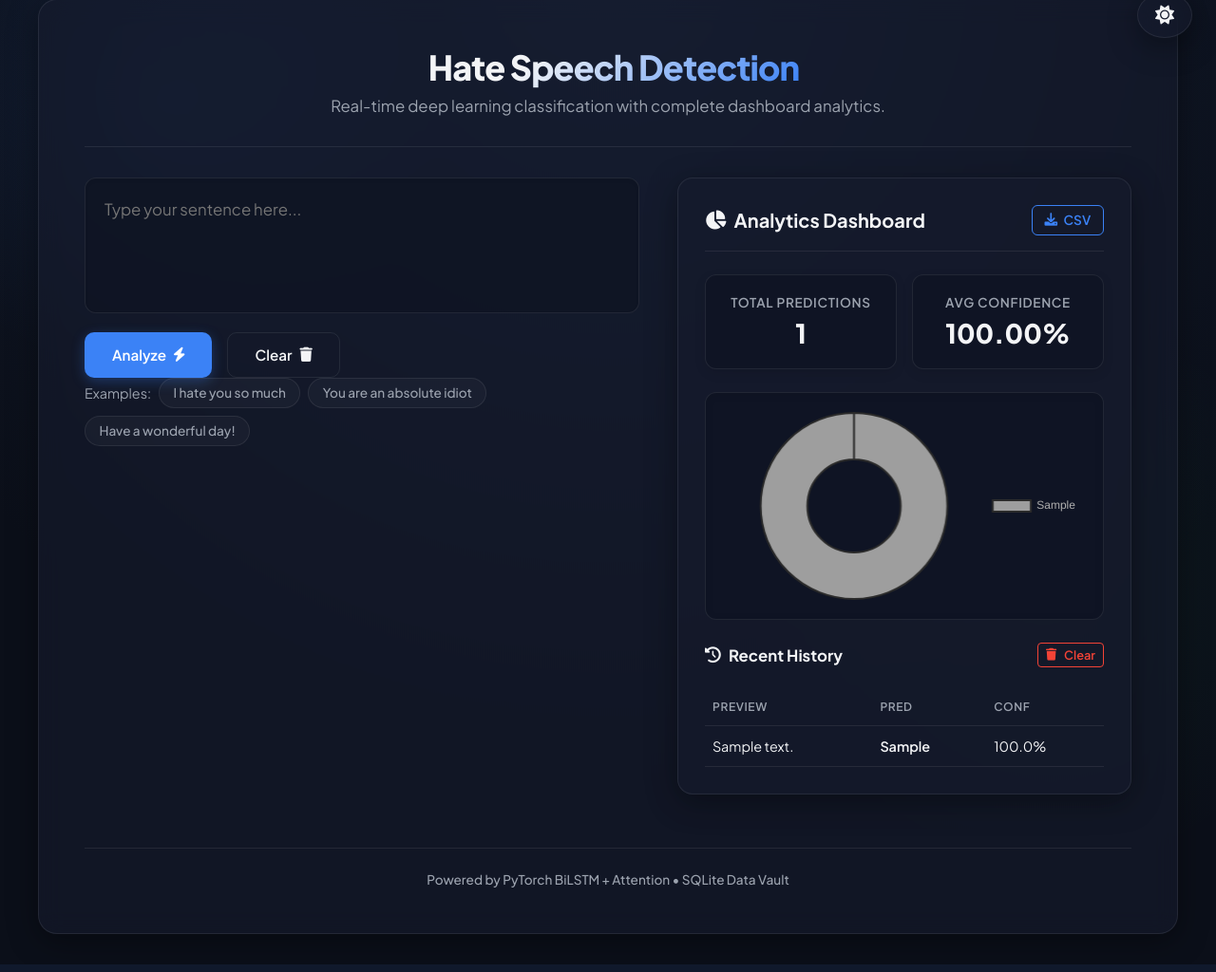
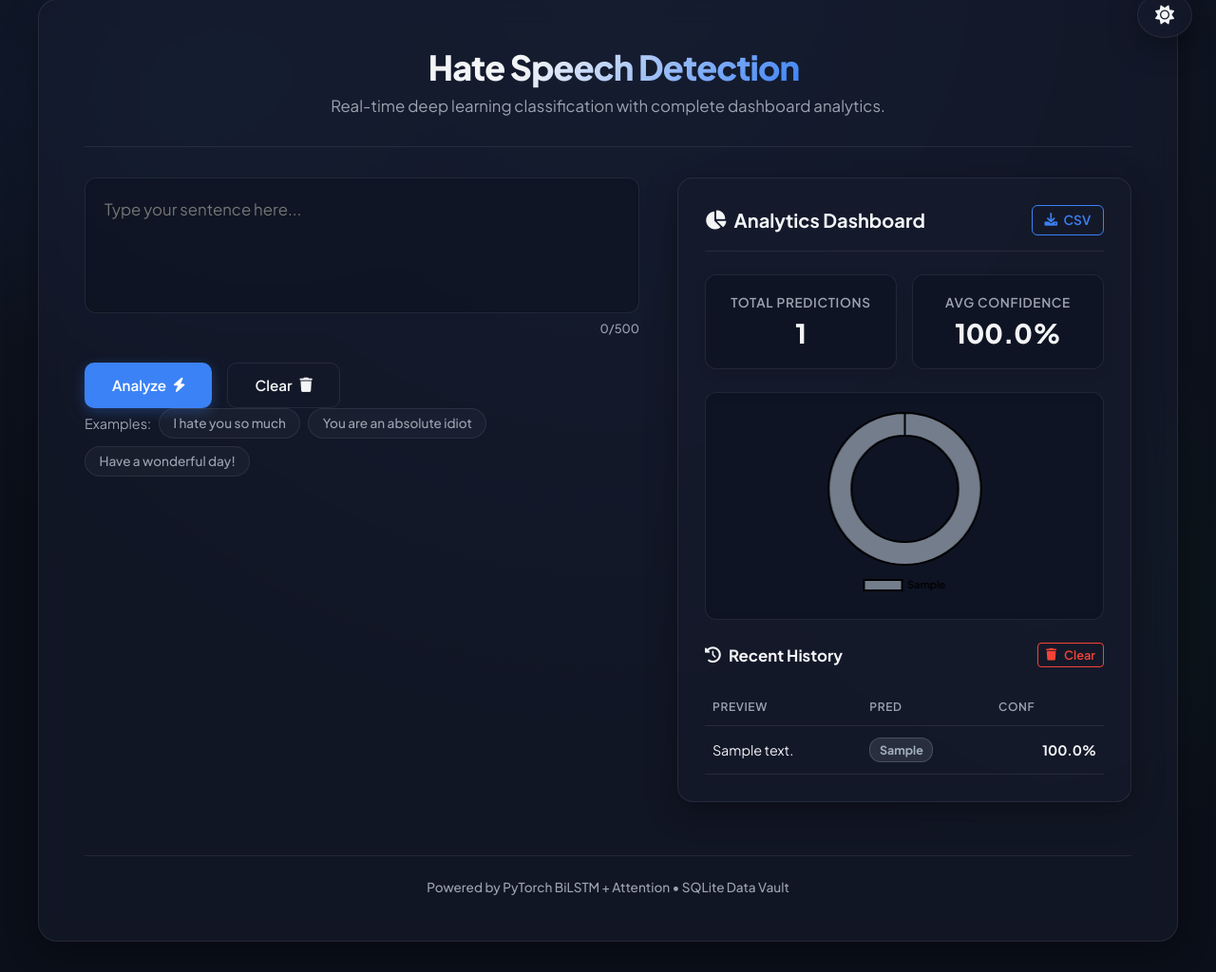
Before and after one commit to Monishp-eng/Hate-Speech-Detection-Using-Deep-Learning, a Flask app: page / in a window 1280 px wide; the page is wider, and only the part inside the window is pictured. Shown: the part 33-1057 px from the top of that part at 95% size. Run offline with Flask 2, Linux system fonts and the light colour scheme; tables that the repository leaves empty hold one stand-in row (values such as "Sample post").

Commit message:
Upgrade user interface with interactive probability progress bars, character count limits, and polished table badges

```diff
--- a/static/script.js
+++ b/static/script.js
@@ -10,6 +10,26 @@
 
 let distChart = null;
 
+// Character counter setup
+const charCounter = document.createElement('div');
+charCounter.className = 'char-counter';
+charCounter.innerHTML = '<span id="char-num">0</span>/500';
+if (textArea && textArea.parentNode) {
+    textArea.parentNode.insertBefore(charCounter, textArea.nextSibling);
+
+    // Listen for inputs
+    textArea.addEventListener('input', () => {
+        const count = textArea.value.length;
+        const numSpan = document.getElementById('char-num');
+        numSpan.textContent = count;
+        if (count > 500) {
+            charCounter.classList.add('limit-exceeded');
+        } else {
+            charCounter.classList.remove('limit-exceeded');
+        }
+    });
+}
+
 // Automatically run initial fetch on load
 window.addEventListener('DOMContentLoaded', () => {
     fetchAnalytics();
@@ -20,12 +40,18 @@
 function loadExample(element) {
     textArea.value = element.textContent;
     textArea.focus();
+    // Trigger input event to update character count
+    const event = new Event('input', { bubbles: true });
+    textArea.dispatchEvent(event);
 }
 
 // Clear UX and Text
 function clearAll() {
     textArea.value = '';
     textArea.focus();
+    // Trigger input event to update character count
+    const event = new Event('input', { bubbles: true });
+    textArea.dispatchEvent(event);
     hideResult();
     hideError();
 }
@@ -35,6 +61,11 @@
 
     if (!text) {
         showError("Please enter some text to analyze.");
+        return;
+    }
+
+    if (text.length > 500) {
+        showError("Input text exceeds the maximum limit of 500 characters.");
         return;
     }
 
@@ -76,11 +107,12 @@
     const probabilities = data.probabilities;
 
     predictionBadge.textContent = prediction.toUpperCase();
-    confidenceValue.textContent = (confidence * 100).toFixed(2) + '%';
+    confidenceValue.textContent = (confidence * 100).toFixed(1) + '%';
 
     predictionBadge.className = 'badge';
     resultSection.className = 'result-card';
 
+    // Set classes for badge styling
     if (prediction.includes("Hate Speech")) {
         predictionBadge.classList.add('hate');
         resultSection.classList.add('hate');
@@ -92,23 +124,35 @@
         resultSection.classList.add('neutral');
     } else {
         predictionBadge.classList.add('uncertain');
+        resultSection.classList.add('uncertain');
     }
 
+    // Render beautiful probability progress bars
     probList.innerHTML = '';
     for (const [cls, prob] of Object.entries(probabilities)) {
+        const percentage = (parseFloat(prob) * 100).toFixed(1);
+
+        let barColor = 'var(--color-uncertain)';
+        if (cls.includes("Hate")) barColor = 'var(--color-hate)';
+        else if (cls.includes("Offensive")) barColor = 'var(--color-offensive)';
+        else if (cls.includes("Neutral")) barColor = 'var(--color-neutral)';
+
         const li = document.createElement('li');
-        const spanClass = document.createElement('span');
-        spanClass.textContent = cls;
-        const spanProb = document.createElement('span');
-        spanProb.textContent = (parseFloat(prob) * 100).toFixed(2) + '%';
-
-        li.appendChild(spanClass);
-        li.appendChild(spanProb);
+        li.className = 'prob-item';
 
         if (cls === prediction) {
-            li.style.fontWeight = 'bold';
-            li.style.color = 'var(--text-main)';
+            li.classList.add('active-class');
         }
+
+        li.innerHTML = `
+            <div class="prob-info">
+                <span class="prob-label">${cls}</span>
+                <span class="prob-percent">${percentage}%</span>
+            </div>
+            <div class="prob-track">
+                <div class="prob-bar" style="width: ${percentage}%; background: ${barColor};"></div>
+            </div>
+        `;
 
         probList.appendChild(li);
     }
@@ -127,7 +171,7 @@
         if (data.error) throw new Error(data.error);
 
         document.getElementById('stat-total').textContent = data.total_predictions || 0;
-        document.getElementById('stat-avg').textContent = (data.average_confidence * 100).toFixed(2) + '%';
+        document.getElementById('stat-avg').textContent = (data.average_confidence * 100).toFixed(1) + '%';
 
         renderChart(data.distribution);
     } catch (e) {
@@ -138,14 +182,13 @@
 function renderChart(distribution) {
     const ctx = document.getElementById('distributionChart').getContext('2d');
 
-    // Map colors to matches
     const labels = Object.keys(distribution);
     const counts = Object.values(distribution);
     const colors = labels.map(L => {
-        if(L.includes("Hate")) return '#f44336';
-        if(L.includes("Offensive")) return '#ff9800';
-        if(L.includes("Neutral")) return '#4CAF50';
-        return '#9e9e9e';
+        if(L.includes("Hate")) return '#ff4757';
+        if(L.includes("Offensive")) return '#ffa502';
+        if(L.includes("Neutral")) return '#2ed573';
+        return '#747d8c';
     });
 
     if (distChart) {
@@ -162,17 +205,24 @@
                     data: counts,
                     backgroundColor: colors,
                     borderWidth: 2,
-                    borderColor: '#2b2b2b'
+                    borderColor: 'var(--bg-input)'
                 }]
             },
             options: {
                 responsive: true,
                 maintainAspectRatio: false,
+                cutout: '70%',
                 plugins: {
                     legend: {
-                        position: 'right',
+                        position: 'bottom',
                         labels: {
-                            color: '#b0b0b0'
+                            color: 'var(--text-muted)',
+                            font: {
+                                family: 'Plus Jakarta Sans',
+                                weight: '600',
+                                size: 11
+                            },
+                            padding: 15
                         }
                     }
                 }
@@ -190,16 +240,27 @@
         const tbody = document.getElementById('history-body');
         tbody.innerHTML = '';
 
+        if (!data.history || data.history.length === 0) {
+            tbody.innerHTML = `<tr><td colspan="3" style="text-align:center; color: var(--text-muted);">No records found</td></tr>`;
+            return;
+        }
+
         data.history.forEach(item => {
             const tr = document.createElement('tr');
 
             // Truncate text for grid
             let truncText = item.text.length > 25 ? item.text.substring(0, 25) + "..." : item.text;
 
+            let badgeClass = 'history-badge';
+            if (item.prediction.includes("Hate")) badgeClass += ' hate';
+            else if (item.prediction.includes("Offensive")) badgeClass += ' offensive';
+            else if (item.prediction.includes("Neutral")) badgeClass += ' neutral';
+            else badgeClass += ' uncertain';
+
             tr.innerHTML = `
                 <td title="${item.text}">${truncText}</td>
-                <td><span style="font-weight:600">${item.prediction}</span></td>
-                <td>${(item.confidence * 100).toFixed(1)}%</td>
+                <td><span class="${badgeClass}">${item.prediction}</span></td>
+                <td style="font-weight: 700; text-align: right;">${(item.confidence * 100).toFixed(1)}%</td>
             `;
             tbody.appendChild(tr);
         });
@@ -220,7 +281,6 @@
         const data = await response.json();
         if (!response.ok) throw new Error(data.error);
 
-        // Refresh views
         fetchAnalytics();
         fetchHistory();
     } catch (e) {
@@ -277,14 +337,13 @@
     const icon = document.getElementById('theme-icon');
     if (newTheme === 'dark') {
         icon.className = 'fas fa-sun';
-        if (distChart) distChart.options.datasets.borderColor = '#2b2b2b';
     } else {
         icon.className = 'fas fa-moon';
-        if (distChart) distChart.options.datasets.borderColor = '#ffffff';
     }
 
     if (distChart) {
-        distChart.options.plugins.legend.labels.color = newTheme === 'dark' ? '#b0b0b0' : '#666666';
+        distChart.data.datasets[0].borderColor = newTheme === 'dark' ? 'rgba(15, 20, 35, 0.8)' : 'rgba(255, 255, 255, 0.9)';
+        distChart.options.plugins.legend.labels.color = newTheme === 'dark' ? '#9ca3af' : '#475569';
         distChart.update();
     }
 }
--- a/static/style.css
+++ b/static/style.css
@@ -586,6 +586,89 @@
     background: rgba(255, 255, 255, 0.02);
 }
 
+/* Character Counter */
+.char-counter {
+    text-align: right;
+    font-size: 0.8rem;
+    color: var(--text-muted);
+    margin-top: -0.75rem;
+    margin-bottom: 0.5rem;
+    font-weight: 500;
+    transition: color 0.2s ease;
+}
+.char-counter.limit-exceeded {
+    color: var(--color-hate);
+    animation: shake 0.3s ease-in-out;
+}
+@keyframes shake {
+    0%, 100% { transform: translateX(0); }
+    25% { transform: translateX(-4px); }
+    75% { transform: translateX(4px); }
+}
+
+/* Probabilities Progress Bars */
+.prob-item {
+    display: flex;
+    flex-direction: column;
+    gap: 0.5rem;
+    padding: 0.85rem 1rem !important;
+    background: rgba(255, 255, 255, 0.02) !important;
+    border: 1px solid var(--border-color) !important;
+    border-radius: 10px;
+    transition: all 0.2s ease;
+}
+.prob-item:hover {
+    background: rgba(255, 255, 255, 0.04) !important;
+}
+.prob-info {
+    display: flex;
+    justify-content: space-between;
+    align-items: center;
+    font-size: 0.88rem;
+    font-weight: 600;
+}
+.prob-label {
+    color: var(--text-main);
+}
+.prob-percent {
+    color: var(--text-muted);
+}
+.prob-track {
+    width: 100%;
+    height: 6px;
+    background: rgba(255, 255, 255, 0.05);
+    border-radius: 4px;
+    overflow: hidden;
+}
+.prob-bar {
+    height: 100%;
+    border-radius: 4px;
+    width: 0%;
+    transition: width 0.8s cubic-bezier(0.4, 0, 0.2, 1);
+}
+.prob-item.active-class {
+    border-color: rgba(59, 130, 246, 0.35) !important;
+    background: rgba(59, 130, 246, 0.06) !important;
+    box-shadow: 0 2px 10px rgba(59, 130, 246, 0.05);
+}
+.prob-item.active-class .prob-label {
+    color: #3b82f6;
+}
+
+/* History Badges in Table */
+.history-badge {
+    padding: 0.25rem 0.6rem;
+    border-radius: 12px;
+    font-size: 0.78rem;
+    font-weight: 700;
+    color: #fff;
+    display: inline-block;
+}
+.history-badge.hate { background: rgba(255, 71, 87, 0.15); color: #ff4757; border: 1px solid rgba(255, 71, 87, 0.25); }
+.history-badge.offensive { background: rgba(255, 165, 2, 0.15); color: #ffa502; border: 1px solid rgba(255, 165, 2, 0.25); }
+.history-badge.neutral { background: rgba(46, 213, 115, 0.15); color: #2ed573; border: 1px solid rgba(46, 213, 115, 0.25); }
+.history-badge.uncertain { background: rgba(164, 176, 190, 0.15); color: #a4b0be; border: 1px solid rgba(164, 176, 190, 0.25); }
+
 /* Hidden Utility */
 .hidden {
     display: none !important;
```
